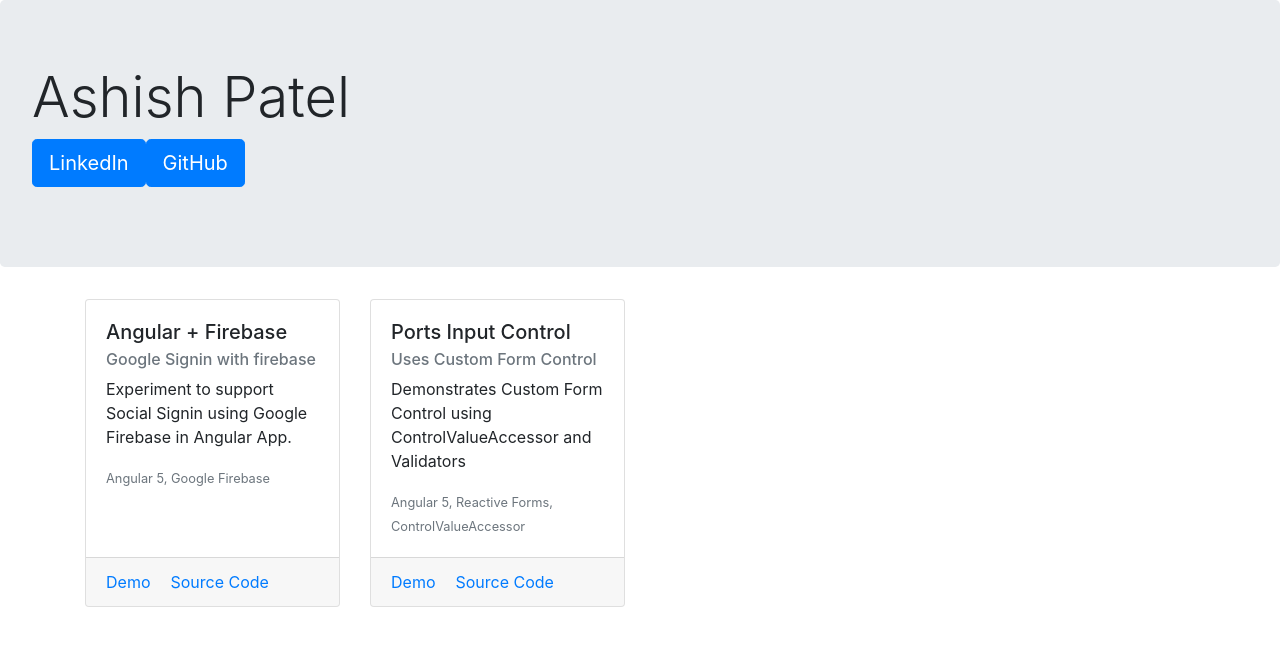
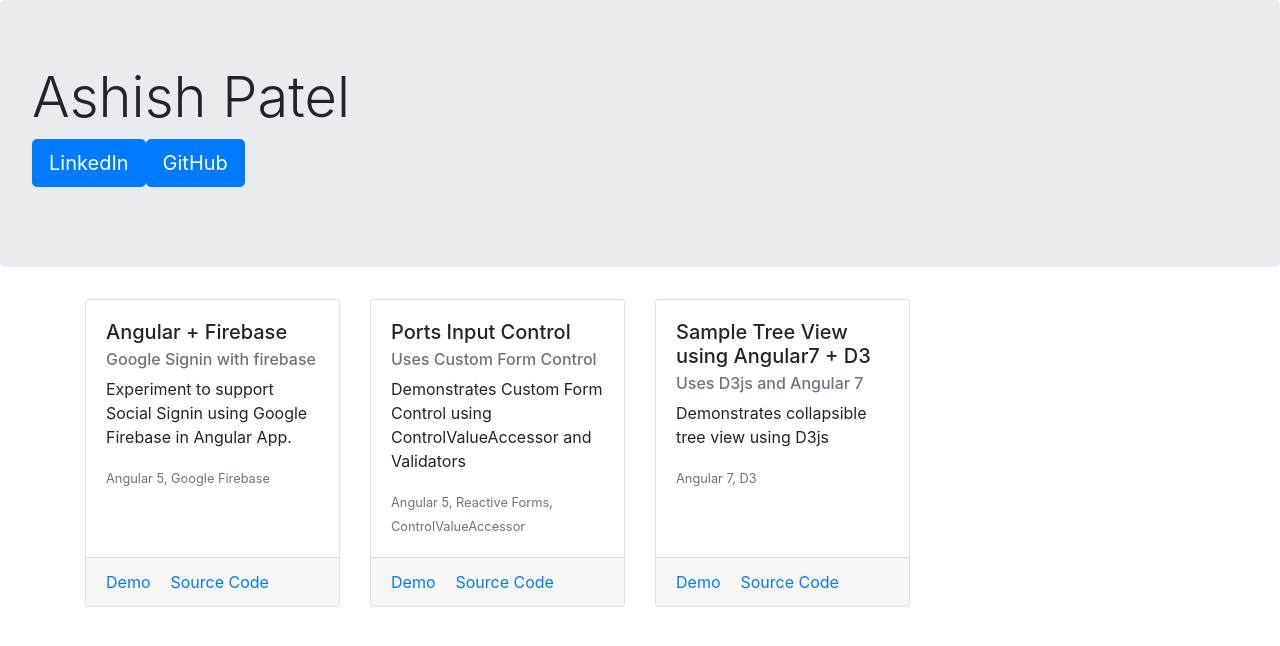
Before and after one commit to zoom2ashish/home, an Angular app: page / in a window 1280 px wide. Shown: the top 646 px of the page. Built offline with nearby package versions, Linux system fonts and the light colour scheme.

Commit message:
ng-d3-hierarchy project added

```diff
--- a/src/app/app.component.ts
+++ b/src/app/app.component.ts
@@ -33,6 +33,14 @@ export class AppComponent {
       tehnologies: 'Angular 5, Reactive Forms, ControlValueAccessor',
       demoUrl: 'https://zoom2ashish.github.io/ngx-ports-input-control/',
       githubRepoUrl: 'https://github.com/zoom2ashish/ngx-ports-input-control'
+    },
+    {
+      title: 'Sample Tree View using Angular7 + D3',
+      subtitle: 'Uses D3js and Angular 7',
+      description: 'Demonstrates collapsible tree view using D3js',
+      tehnologies: 'Angular 7, D3',
+      demoUrl: 'https://zoom2ashish.github.io/ng-d3-hierarchy/',
+      githubRepoUrl: 'https://github.com/zoom2ashish/ng-d3-hierarchy'
     }
   ];
 }
```
Also changed, not shown: 3 other files (tests, documents, lock files or other folders).
